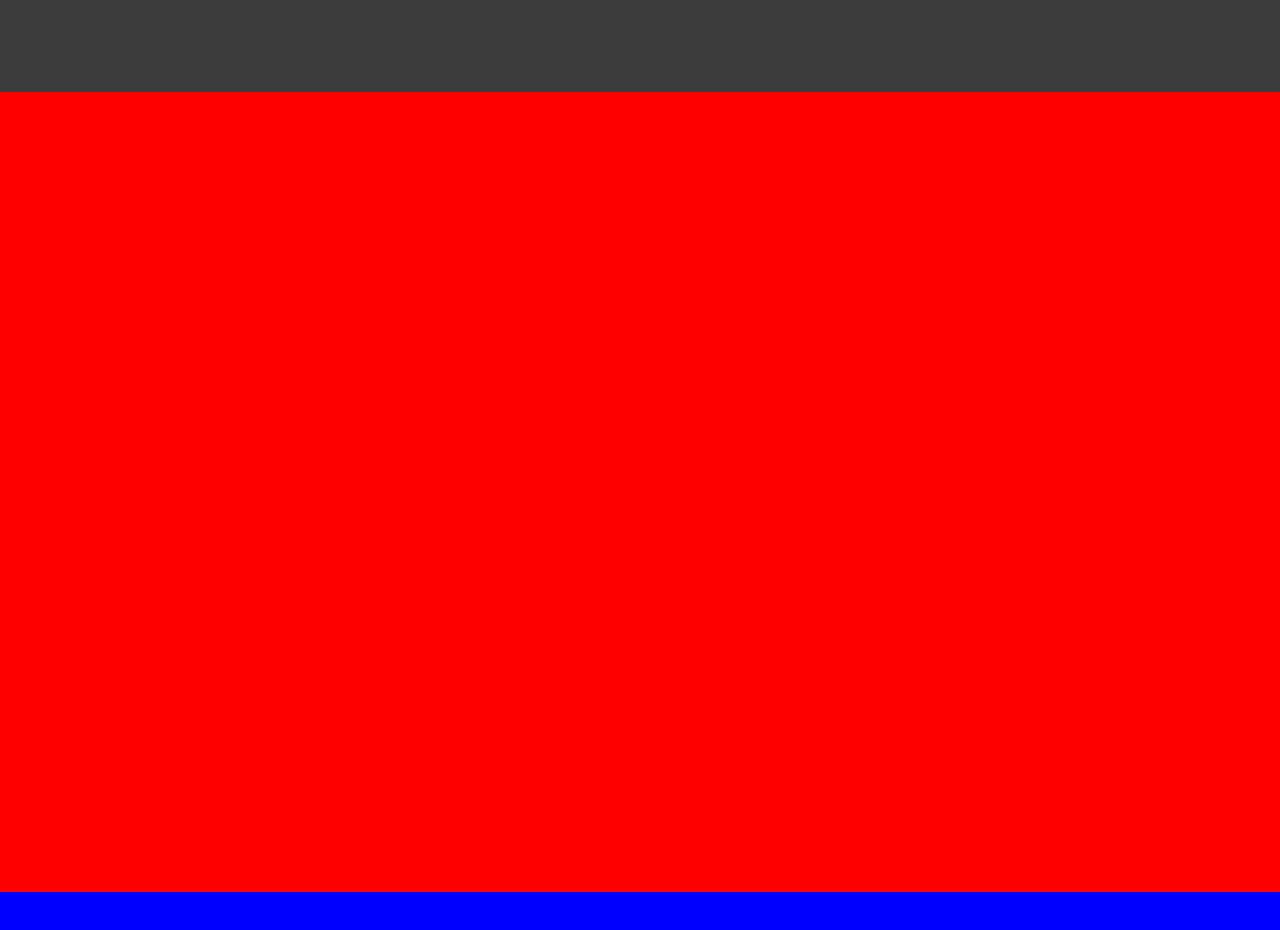
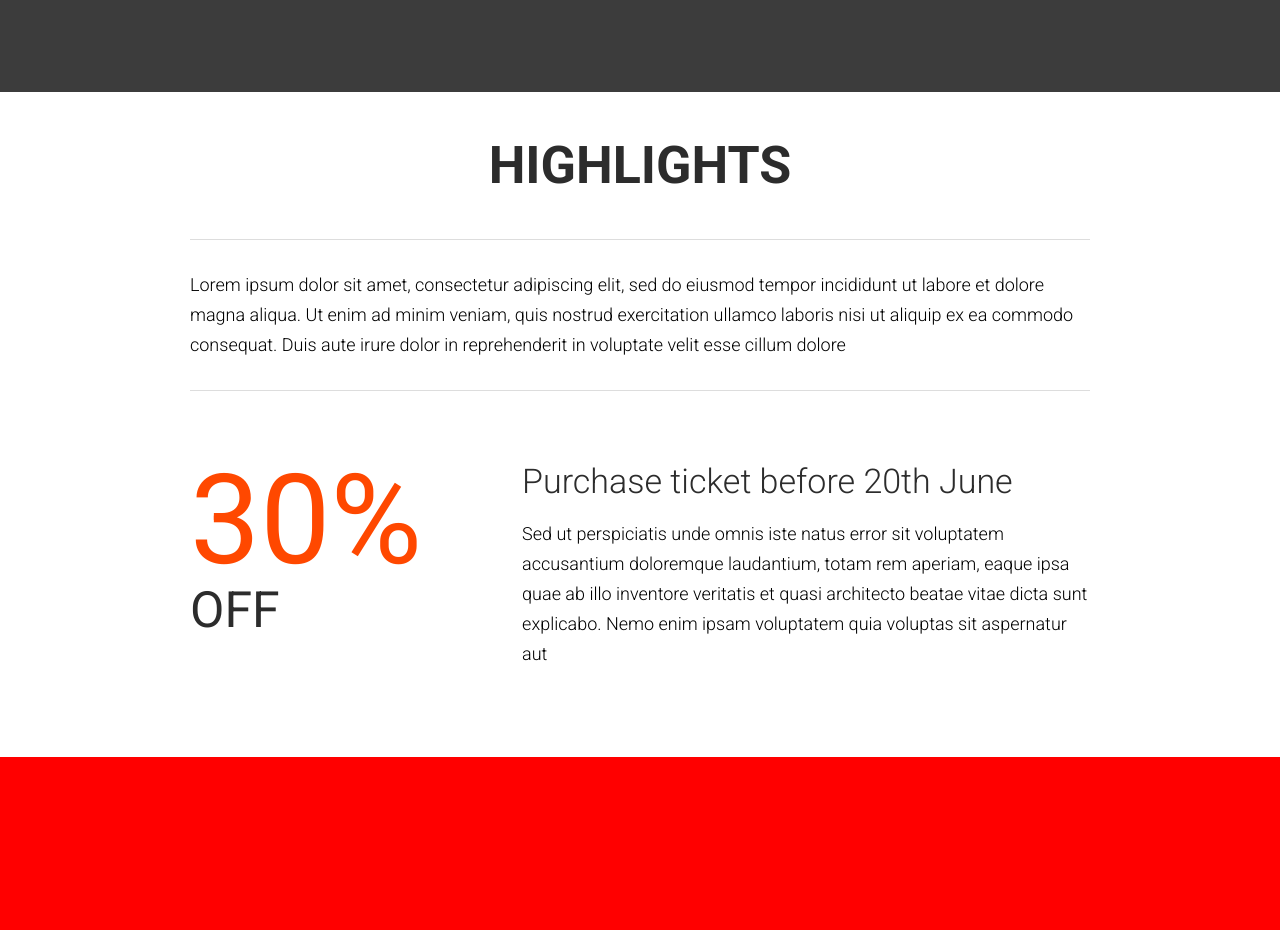
Before and after one commit to mamismeda/the_venue, a React (Create React App) app: page / in a window 1280 px wide. Shown: the part 1380-2310 px from the top of the page. Built offline with nearby package versions, Linux system fonts and the light colour scheme.

Commit message:
added description and discount counter logic

```diff
--- a/src/App.js
+++ b/src/App.js
@@ -5,6 +5,7 @@ import Header from "./components/Header";
 import Footer from "./components/Footer";
 import Featured from './components/featured';
 import VenueNfo from "./components/venueNfo";
+import Highlights from "./components/highlights";
 
 const App = () => {
   return (
@@ -16,6 +17,9 @@ const App = () => {
       </>
       <>
        <VenueNfo />
+      </>
+      <>
+       <Highlights />
       </>
 
       <div style={{backgroundColor: 'red', height:'800px'}}></div>
--- /dev/null
+++ b/src/components/highlights/Description.js
@@ -0,0 +1,21 @@
+import React from "react";
+import { Fade } from "react-awesome-reveal";
+
+const Description = () => {
+  return (
+    <Fade>
+      <div className="center_wrapper">
+        <h2>Highlights</h2>
+        <div className="highlight_description">
+          Lorem ipsum dolor sit amet, consectetur adipiscing elit, sed do
+          eiusmod tempor incididunt ut labore et dolore magna aliqua. Ut enim ad
+          minim veniam, quis nostrud exercitation ullamco laboris nisi ut
+          aliquip ex ea commodo consequat. Duis aute irure dolor in
+          reprehenderit in voluptate velit esse cillum dolore
+        </div>
+      </div>
+    </Fade>
+  );
+};
+
+export default Description;
--- /dev/null
+++ b/src/components/highlights/Discount.js
@@ -0,0 +1,56 @@
+import React, { useState, useEffect } from "react";
+import { Fade, Slide } from "react-awesome-reveal";
+
+const Discount = () => {
+  const end = 30;
+
+  const [start, setStart] = useState(0);
+
+  const porcentage = () => {
+    if (start < end) {
+      setStart((prevCount) => prevCount + 1);
+    }
+  };
+
+  useEffect(() => {
+    if (start > 0 && start < 30) {
+      setTimeout(() => {
+        setStart((prevCount) => prevCount + 1);
+      }, 30);
+    }
+  }, [start]);
+
+  return (
+    <div className="center_wrapper">
+      <div className="discount_wrapper">
+        <Fade
+          onVisibilityChange={(inView) => {
+            if (inView) {
+              porcentage();
+            }
+          }}
+        >
+          <div className="discount_porcentage">
+            <span>{start}%</span>
+            <span>OFF</span>
+          </div>
+        </Fade>
+
+        <Slide right>
+          <div className="discount_description">
+            <h3>Purchase ticket before 20th June</h3>
+            <p>
+              Sed ut perspiciatis unde omnis iste natus error sit voluptatem
+              accusantium doloremque laudantium, totam rem aperiam, eaque ipsa
+              quae ab illo inventore veritatis et quasi architecto beatae vitae
+              dicta sunt explicabo. Nemo enim ipsam voluptatem quia voluptas sit
+              aspernatur aut
+            </p>
+          </div>
+        </Slide>
+      </div>
+    </div>
+  );
+};
+
+export default Discount;
--- /dev/null
+++ b/src/components/highlights/index.js
@@ -0,0 +1,14 @@
+import React from 'react'
+import Description from './Description';
+import Discount from './Discount'
+
+const Highlights = () => {
+  return (
+    <div className='highlight_wrapper'>
+       <Description />
+       <Discount />
+    </div>
+  )
+}
+
+export default Highlights
```
